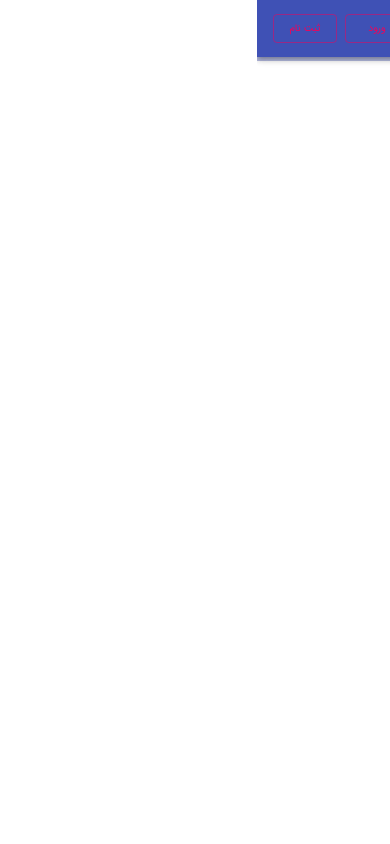
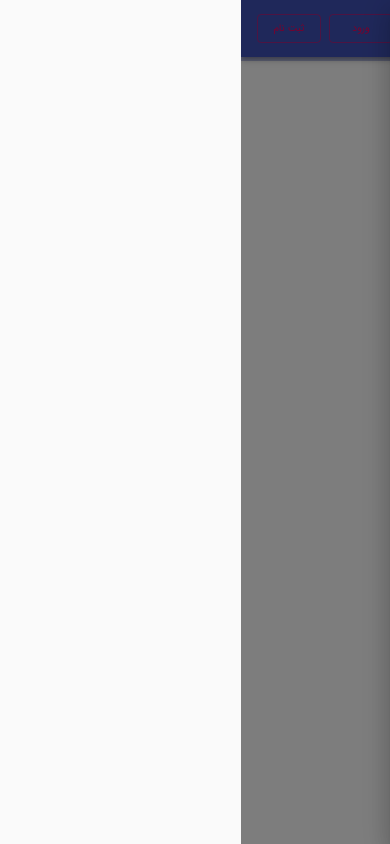
Before and after one commit to sehsanm/coronayaar, a React (Create React App) app in the folder front-end/: page / in a window 390 px wide. Both pictures are taken after a click on the button "menu". Built offline with nearby package versions, Linux system fonts and the light colour scheme; no server answers; what @hapi/joi, jss-rtl, moment-jalaali would draw is missing.

Commit message:
Made drawer Temp

```diff
--- a/front-end/src/App.js
+++ b/front-end/src/App.js
@@ -14,9 +14,7 @@
 import UserList from './app/admin/UserList' ;
 import Dashboard from './app/home/Dashboard';
 import RequestForm from './app/request/RequestForm';
-import { makeStyles, useTheme } from "@material-ui/core/styles";
 import RequestList from './app/request/RequestList';
-import RequestCard from './app/request/RequestCard'
 function App(props) {
     return (
       <div id='app-div'>
@@ -30,8 +28,9 @@
             <Route path="/users" ><UserList /></Route>
             <Route path="/request" ><RequestForm /></Route>
             <Route path="/dashboard" ><Dashboard /></Route>
-            <Route path="/r" ><RequestCard /></Route>
-
+            <Route path="/myrequests" ><RequestList  myRequests={true}/></Route>
+            <Route path="/allrequests" ><RequestList /></Route>
+            <Route path="/newrequest" ><RequestForm /></Route>
             <Route path="/" ><Route/><RequestList /></Route>
             </Switch>
 
--- /dev/null
+++ b/front-end/src/app/MainDrawer.js
@@ -0,0 +1,139 @@
+import React, { useState, useEffect } from "react";
+import {useHistory} from 'react-router-dom' ;
+import CssBaseline from "@material-ui/core/CssBaseline";
+import Divider from "@material-ui/core/Divider";
+import Drawer from "@material-ui/core/Drawer";
+import InboxIcon from "@material-ui/icons/MoveToInbox";
+import List from "@material-ui/core/List";
+import ListItem from "@material-ui/core/ListItem";
+import ListItemIcon from "@material-ui/core/ListItemIcon";
+import ListItemText from "@material-ui/core/ListItemText";
+import Typography from "@material-ui/core/Typography";
+import MailIcon from "@material-ui/icons/Mail";
+import { makeStyles, useTheme } from "@material-ui/core/styles";
+import RequestForm from "./request/RequestForm";
+import UserService from '../services/UserService' ;
+import UserList from "./admin/UserList";
+import ProfileOrg from './profile/Profile';
+import RequestList from './request/RequestList' ;
+const drawerWidth = 240;
+
+const useStyles = makeStyles(theme => ({
+  root: {
+    display: "flex"
+  },
+  drawer: {
+    [theme.breakpoints.up("sm")]: {
+      width: drawerWidth,
+      flexShrink: 0,
+
+    } ,
+    zIndex: theme.zIndex.appBar - 1,
+    marginLeft: theme.spacing(1),
+  },
+  appBar: {
+    [theme.breakpoints.up("sm")]: {
+      width: `calc(100% - ${drawerWidth}px)`,
+      marginLeft: drawerWidth
+    }
+  },
+  menuButton: {
+    marginRight: theme.spacing(2),
+    [theme.breakpoints.up("sm")]: {
+      display: "none"
+    }
+  },
+  // necessary for content to be below app bar
+  toolbar: theme.mixins.toolbar,
+  drawerPaper: {
+    width: drawerWidth
+  },
+  content: {
+    flexGrow: 1,
+    padding: theme.spacing(3)
+  }
+}));
+
+
+function MainDrawer(props) {
+  const { container } = props;
+  const classes = useStyles();
+  let history = useHistory();
+  let [user, setUser] = useState({}) ;
+
+
+  useEffect(()=>{
+      UserService.getProfile().then(res => setUser(res.data)) ;
+  } , []);
+
+  let drawerBuilder = function(items){
+    return (<div>
+      <div className={classes.toolbar} />
+      <Typography variant="h6">{"سامانه کرونا یار"}</Typography>
+      <Divider />
+      <List>
+        {items.map(
+          (item, index) => (
+            <ListItem button key={item.label} onClick={item.handler} >
+              <ListItemIcon >
+                {index % 2 === 0 ? <InboxIcon /> : <MailIcon />}
+              </ListItemIcon>
+              <ListItemText primary={item.label} />
+            </ListItem>
+          )
+        )}
+      </List>
+      <Divider />
+    </div>)
+  }
+  function drawer() {
+    console.log('-->', user , user.roles && user.roles.indexOf('admin') >= 0);
+    if (user.roles && user.roles.indexOf('admin') >= 0 ) {
+        return drawerBuilder([
+            {label: " لیست همه درخواست ها", handler: () => setPage('/allrequests') },
+            {label: "لیست کاربران", handler:() => setPage('/users')},
+            {label: "در خواست جدید", handler:() => setPage('/newrequest')}]);
+    }else if (user.profile && user.profile.orgType == 'hospital') {
+        return drawerBuilder([
+        {label: "در خواست های من", handler: () => setPage('/myrequests') },
+        {label: "در خواست جدید", handler:() => setPage('/newrequest')}]);
+    } else {
+        return drawerBuilder([
+            {label: " لیست همه درخواست ها", handler: () => setPage('ِ/allrequests') },
+            {label: "پروفایل", handler:() => setPage('/profile')}]);
+
+    }
+  }
+
+  function setPage(page) {
+      //Set Open False
+      history.push(page);
+      if (props.onClick)
+        props.onClick(page);
+  }
+  return (
+    <div className={classes.root}>
+      <CssBaseline />
+      <nav className={classes.drawer} aria-label="mailbox folders">
+        {/* The implementation can be swapped with js to avoid SEO duplication of links. */}
+        <Drawer
+          container={container}
+          variant="temporary"
+          anchor="right"
+          open={props.open}
+          classes={{
+            paper: classes.drawerPaper
+          }}
+          ModalProps={{
+            keepMounted: true // Better open performance on mobile.
+          }}
+        >
+          {drawer()}
+        </Drawer>
+      </nav>
+
+    </div>
+  );
+}
+
+export default MainDrawer;
--- a/front-end/src/app/Navbar.js
+++ b/front-end/src/app/Navbar.js
@@ -1,4 +1,4 @@
-import React from 'react';
+import React, {useState} from 'react';
 import TypoGraphy from '@material-ui/core/Typography'
 import AppBar from '@material-ui/core/AppBar';
 import Toolbar from '@material-ui/core/Toolbar';
@@ -11,6 +11,7 @@
 import AccountCircle from '@material-ui/icons/AccountCircle';
 import { makeStyles } from '@material-ui/core/styles';
 import {useHistory} from 'react-router-dom';
+import MainDrawer from './MainDrawer';
 const useStyles = makeStyles(theme => ({
     button: {
         margin: theme.spacing(1)
@@ -22,7 +23,8 @@
 function NavBar(props) {
 
     const classes = useStyles() ;
-    const [anchorEl, setAnchorEl] = React.useState(null);
+    const [anchorEl, setAnchorEl] = useState(null);
+    const [drawerOpen , setDrawerOpen] = useState(false);
     const open = Boolean(anchorEl);
     const history = useHistory() ;
     const logout = () => {
@@ -92,9 +94,11 @@
     }
 
     return (
+      <div>
         <AppBar color="primary" position="sticky" >
             <Toolbar>
-            <IconButton edge="start"  color="inherit" aria-label="menu" className={classes.menuIcon}>
+            <IconButton edge="start"  color="inherit" aria-label="menu"
+              className={classes.menuIcon} onClick={()=>setDrawerOpen(!drawerOpen)}>
                 <MenuIcon />
             </IconButton>
             <TypoGraphy variant="title"color="inherit" style={{flex:1 , textAlign:"right"}}>
@@ -103,6 +107,8 @@
             {getMenuItems()}
             </Toolbar>
         </AppBar>
+        <MainDrawer open={drawerOpen} onClick={()=>setDrawerOpen(false)}/>
+      </div>
     )
 }
 
--- a/front-end/src/app/request/RequestCard.js
+++ b/front-end/src/app/request/RequestCard.js
@@ -23,6 +23,7 @@
 
 const useStyles = makeStyles(theme => ({
   root: {
+    maxWidth: 600,
   },
   media: {
     height: 0,
```
